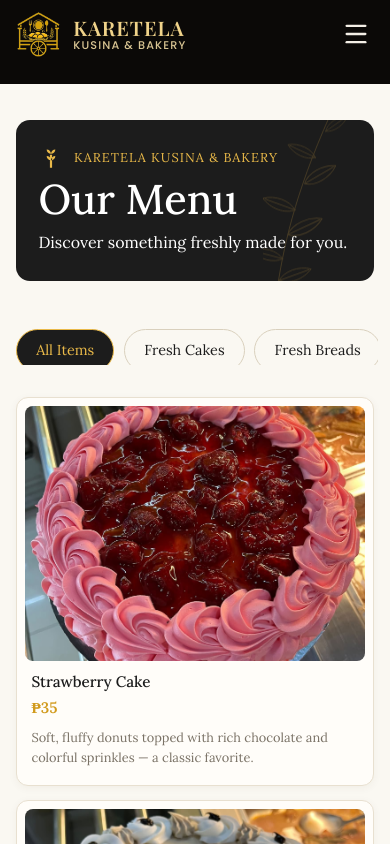
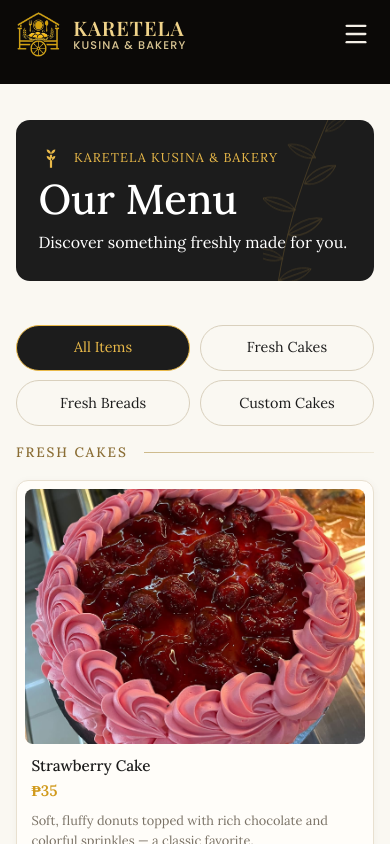
Before and after one commit to taleofthewind/karetela-website, a React (Vite) app: page /menu in a window 390 px wide. Shown: the top 844 px of the page. Built offline with nearby package versions, Linux system fonts and the light colour scheme; a web font is replaced by a local one.

Commit message:
fix responsive menu & add filters

```diff
--- a/src/components/menu/Categorytabs.css
+++ b/src/components/menu/Categorytabs.css
@@ -14,6 +14,7 @@
   font-size: 0.95rem;
   cursor: pointer;
   white-space: nowrap;
+  -webkit-tap-highlight-color: transparent;
   transition: background 0.25s ease, color 0.25s ease, border-color 0.25s ease, transform 0.25s ease;
 }
 
@@ -33,25 +34,28 @@
   outline-offset: 3px;
 }
 
-/* Phones: one scrollable row instead of wrapping */
+/*
+  Phones: a neat 2 x 2 grid. No sideways scrolling, so nothing can be dragged
+  or make the page wobble. (The old scrolling row used negative margins, which
+  made the page slightly wider than the screen.)
+*/
 @media (max-width: 640px) {
   .menu-tabs {
-    flex-wrap: nowrap;
-    overflow-x: auto;
+    display: grid;
+    grid-template-columns: repeat(2, 1fr);
     gap: 0.6rem;
-    padding: 0.25rem 0.25rem 0.6rem;
-    margin: 0 -0.25rem;
-    scrollbar-width: none;
-  }
-
-  .menu-tabs::-webkit-scrollbar {
-    display: none;
   }
 
   .menu-tabs__btn {
-    flex-shrink: 0;
-    padding: 0.6rem 1.2rem;
+    width: 100%;
+    padding: 0.7rem 0.5rem;
     font-size: 0.9rem;
+    text-align: center;
+  }
+
+  /* hover lift sticks on touch screens, so turn it off there */
+  .menu-tabs__btn:hover {
+    transform: none;
   }
 }
 
--- a/src/pages/Menu.css
+++ b/src/pages/Menu.css
@@ -4,6 +4,7 @@
   background: #faf8f2;
   color: #1c1c1c;
   font-family: "Lora", serif; /* the Menu page uses Lora */
+  overflow-x: clip; /* safety net: the page can never wobble sideways */
 }
 
 .menu-page button {
@@ -61,12 +62,43 @@
   pointer-events: none;
 }
 
+/* ---------- Sections with dividers ---------- */
+.menu-sections {
+  margin-top: 2rem;
+}
+
+.menu-section + .menu-section {
+  margin-top: 2.75rem;
+}
+
+.menu-section__head {
+  display: flex;
+  align-items: center;
+  gap: 1rem;
+  margin: 0 0 1.1rem;
+}
+
+.menu-section__title {
+  margin: 0;
+  font-size: 0.95rem;
+  font-weight: 500;
+  letter-spacing: 0.14em;
+  text-transform: uppercase;
+  white-space: nowrap;
+  color: #8a6d34;
+}
+
+.menu-section__line {
+  flex: 1;
+  height: 1px;
+  background: linear-gradient(90deg, #cdb98a, rgba(205, 185, 138, 0.25));
+}
+
 /* ---------- Card grid ---------- */
 .menu-grid {
   display: grid;
   grid-template-columns: repeat(4, 1fr);
   gap: 1.25rem;
-  margin-top: 2rem;
 }
 
 .menu-empty {
@@ -97,6 +129,14 @@
     opacity: 0.35;
   }
 
+  .menu-section + .menu-section {
+    margin-top: 2.25rem;
+  }
+
+  .menu-section__title {
+    font-size: 0.85rem;
+  }
+
   .menu-grid {
     grid-template-columns: repeat(2, 1fr);
     gap: 0.9rem;
--- a/src/pages/Menu.jsx
+++ b/src/pages/Menu.jsx
@@ -56,9 +56,14 @@ export default function Menu() {
   const requested = params.get("category");
   const category = menuTabs.some((t) => t.id === requested) ? requested : "all";
 
-  const items =
-    category === "all" ? menuItems : menuItems.filter((i) => i.category === category);
-  const showCustomCard = category === "all" || category === "custom";
+  /*
+    Group the items by category. "All Items" shows every group, each under its own
+    divider (Fresh Pastries, Fresh Breads, Custom Cakes). A filter shows just one.
+  */
+  const sections = menuTabs
+    .filter((t) => t.id !== "all" && (category === "all" || t.id === category))
+    .map((t) => ({ ...t, items: menuItems.filter((i) => i.category === t.id) }))
+    .filter((s) => s.items.length > 0 || s.id === "custom");
 
   const handleSelect = (id) => setParams(id === "all" ? {} : { category: id });
 
@@ -95,10 +100,28 @@ export default function Menu() {
     { scope: root }
   );
 
-  /* Cards fade up as they scroll into view, again every time the category changes */
+  /* Dividers draw in and cards fade up as they scroll into view (re-runs on every filter) */
   useGSAP(
     () => {
       if (reduceMotion()) return;
+
+      gsap.utils.toArray(".menu-section__head").forEach((head) => {
+        const trigger = { trigger: head, start: "top 92%", once: true };
+        gsap.from(head.querySelector(".menu-section__title"), {
+          x: -16,
+          opacity: 0,
+          duration: 0.6,
+          ease: "power3.out",
+          scrollTrigger: trigger,
+        });
+        gsap.from(head.querySelector(".menu-section__line"), {
+          scaleX: 0,
+          transformOrigin: "left center",
+          duration: 0.9,
+          ease: "power2.out",
+          scrollTrigger: trigger,
+        });
+      });
 
       const cards = gsap.utils.toArray(".menu-card");
       if (!cards.length) return;
@@ -141,15 +164,32 @@ export default function Menu() {
 
         <CategoryTabs tabs={menuTabs} active={category} onSelect={handleSelect} />
 
-        {/* key = category, so the cards re-mount and animate in on every filter */}
-        <div className="menu-grid" key={category}>
-          {items.map((item) => (
-            <MenuCard key={item.id} item={item} />
+        {/* key = category, so everything re-mounts and animates in on every filter */}
+        <div className="menu-sections" key={category}>
+          {sections.map((section) => (
+            <section
+              className="menu-section"
+              key={section.id}
+              aria-labelledby={`menu-section-${section.id}`}
+            >
+              <div className="menu-section__head">
+                <h2 className="menu-section__title" id={`menu-section-${section.id}`}>
+                  {section.label}
+                </h2>
+                <span className="menu-section__line" aria-hidden="true" />
+              </div>
+
+              <div className="menu-grid">
+                {section.items.map((item) => (
+                  <MenuCard key={item.id} item={item} />
+                ))}
+                {section.id === "custom" && <Customordercard />}
+              </div>
+            </section>
           ))}
-          {showCustomCard && <Customordercard />}
         </div>
 
-        {items.length === 0 && !showCustomCard && (
+        {sections.length === 0 && (
           <p className="menu-empty">Nothing here yet. Check back soon!</p>
         )}
       </div>
```
